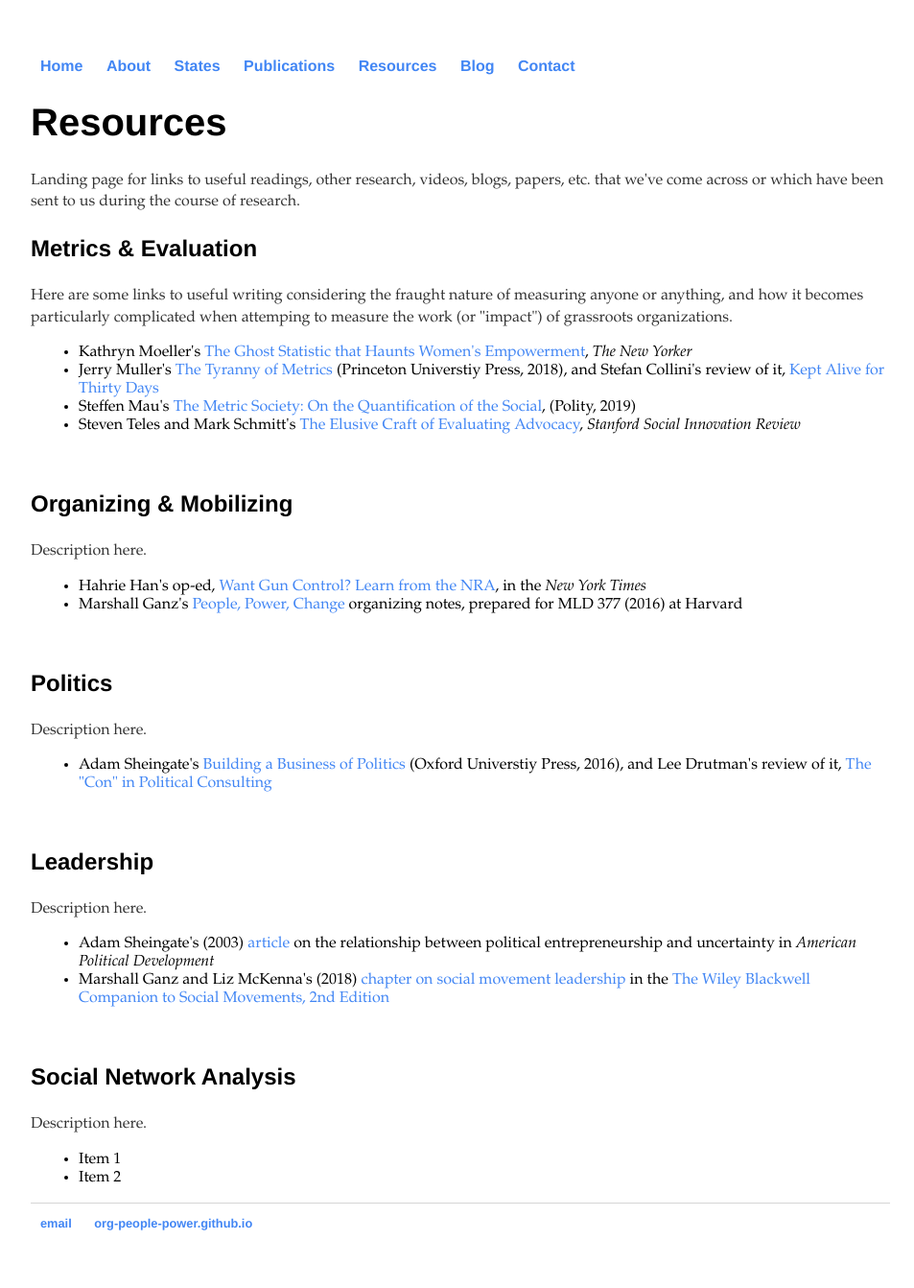
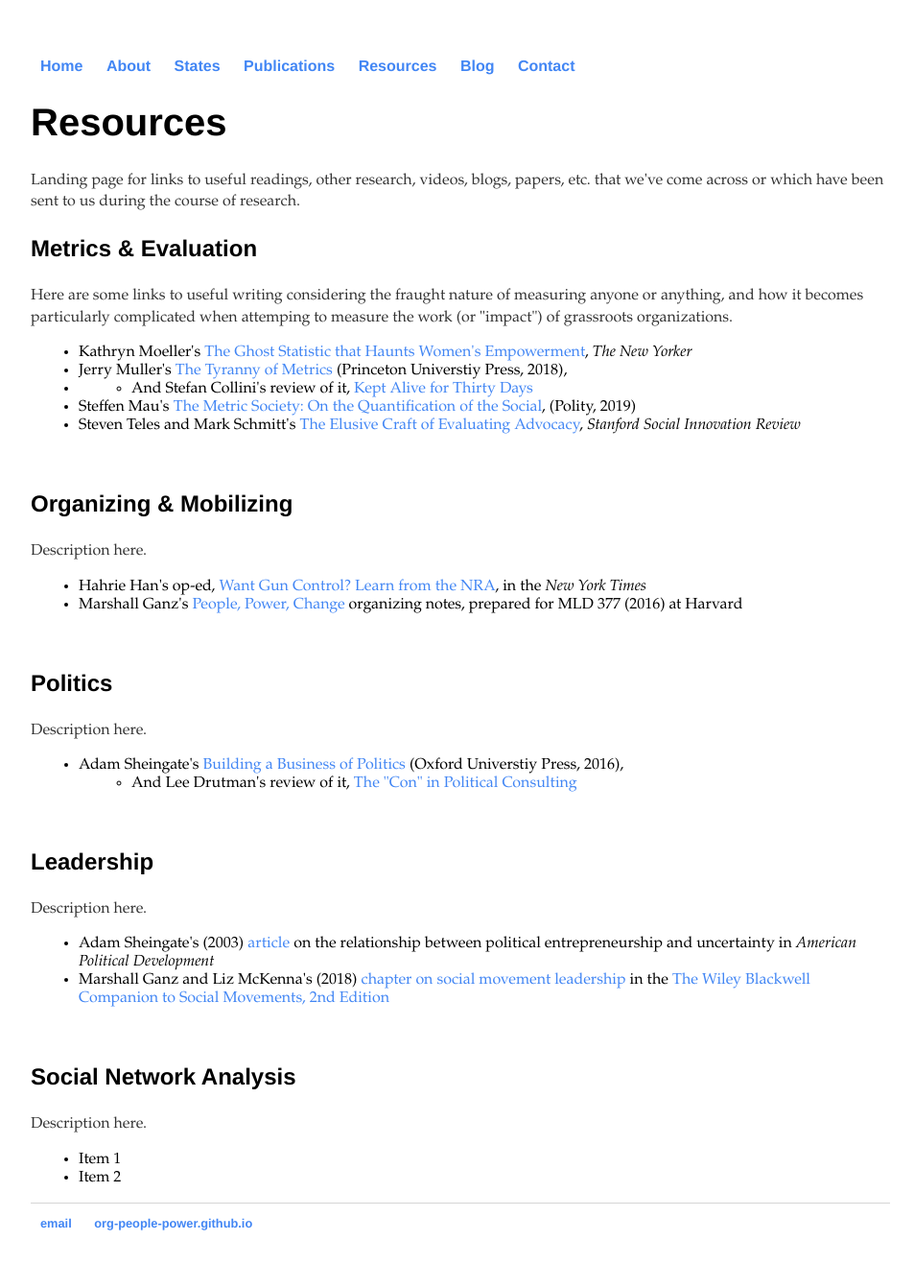
Before and after one commit to org-people-power/org-people-power.github.io, a Jekyll site: the page built from resources/index.html, in a window 1280 px wide. Shown: the whole page at 96% size, without its empty margins (160-1113 px from the left). Built offline with Jekyll 4.4.1, drawn with Linux system fonts in a browser that asks for light colours.

Commit message:
Update index.html

```diff
--- a/resources/index.html
+++ b/resources/index.html
@@ -10,7 +10,10 @@
 <p>Here are some links to useful writing considering the fraught nature of measuring anyone or anything, and how it becomes particularly complicated when attemping to measure the work (or "impact") of grassroots organizations.
 	<ul>
 	<li> Kathryn Moeller's <a href="https://www.newyorker.com/science/elements/the-ghost-statistic-that-haunts-womens-empowerment">The Ghost Statistic that Haunts Women's Empowerment</a>,<i> The New Yorker</i></li>
-	<li> Jerry Muller's <a href="https://www.amazon.com/dp/B07K458MZG/ref=dp-kindle-redirect?_encoding=UTF8&btkr=1">The Tyranny of Metrics</a> (Princeton Universtiy Press, 2018), and Stefan Collini's review of it, <a href="https://www.lrb.co.uk/v40/n21/stefan-collini/kept-alive-for-thirty-days">Kept Alive for Thirty Days</a></li>
+	<li> Jerry Muller's <a href="https://www.amazon.com/dp/B07K458MZG/ref=dp-kindle-redirect?_encoding=UTF8&btkr=1">The Tyranny of Metrics</a> (Princeton Universtiy Press, 2018),<li>
+		<ul ul>
+			<li>And Stefan Collini's review of it, <a href="https://www.lrb.co.uk/v40/n21/stefan-collini/kept-alive-for-thirty-days">Kept Alive for Thirty Days</a></li>
+		</ul ul>
 	<li> Steffen Mau's <a href="https://www.wiley.com/en-us/The+Metric+Society+on+the+Quantification+of+the+Social-p-9781509530403">The Metric Society: On the Quantification of the Social</a>, (Polity, 2019)
 	<li> Steven Teles and Mark Schmitt's <a href="https://ssir.org/articles/entry/the_elusive_craft_of_evaluating_advocacy">The Elusive Craft of Evaluating Advocacy</a>,<i> Stanford Social Innovation Review</i></li>
 	</ul>
@@ -29,7 +32,10 @@
 <h3>Politics</h3>
 <p> Description here.
 	<ul>
-	<li> Adam Sheingate's <a href="https://books.google.com.br/books/about/Building_a_Business_of_Politics.html?id=46LTCgAAQBAJ&redir_esc=y">Building a Business of Politics</a> (Oxford Universtiy Press, 2016), and Lee Drutman's review of it, <a href="https://washingtonmonthly.com/magazine/maraprmay-2016/the-con-in-political-consulting/">The "Con" in Political Consulting</a></li>
+	<li> Adam Sheingate's <a href="https://books.google.com.br/books/about/Building_a_Business_of_Politics.html?id=46LTCgAAQBAJ&redir_esc=y">Building a Business of Politics</a> (Oxford Universtiy Press, 2016),</li>
+		<ul ul>
+		<li>And Lee Drutman's review of it, <a href="https://washingtonmonthly.com/magazine/maraprmay-2016/the-con-in-political-consulting/">The "Con" in Political Consulting</a></li>
+		</ul ul>
 	</ul>
 </p>
 <br>
```
